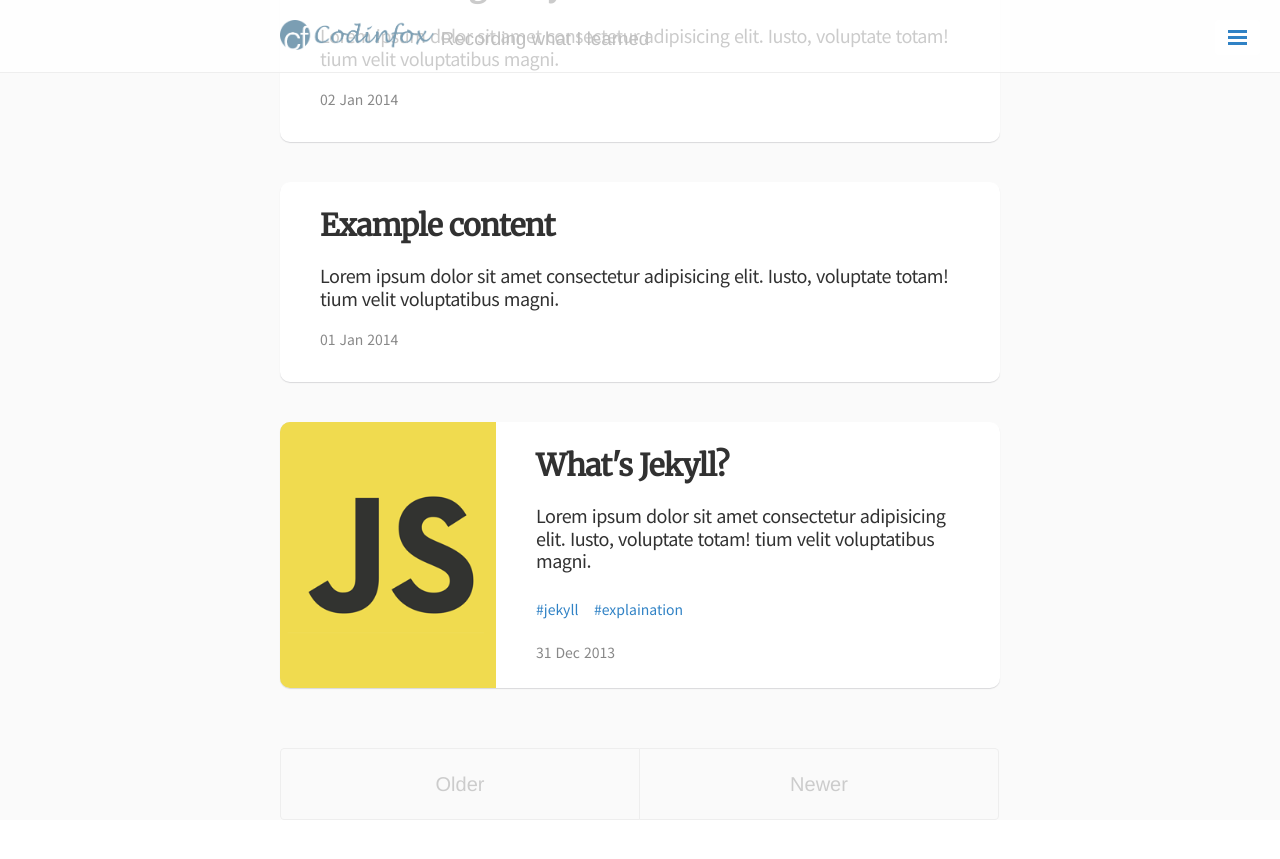
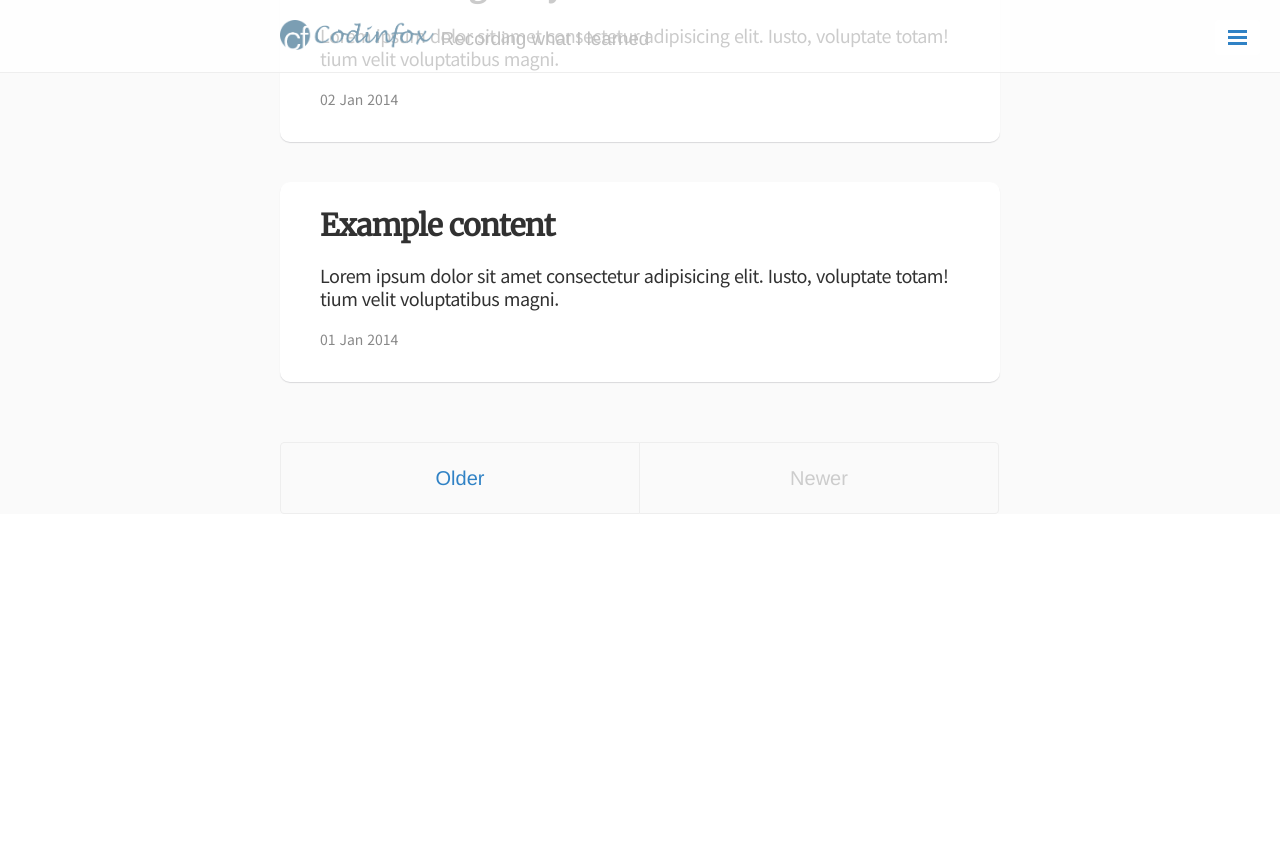
Before and after one commit to ImSejin/imsejin.github.io, a Jekyll site: the page built from index.html, in a window 1280 px wide and 900 px high, scrolled down 612 px. Shown: the top 859 px of the window. Built offline with Jekyll 4.4.1, drawn with Linux system fonts in a browser that asks for light colours; nearby versions of some CDN libraries; the list of posts is cut into pages by our own code; comment, search, counter and statistics services are not loaded; after the commit the page ends 1206 px from its top, so only the background shows below that.

Commit message:
Modify pagination

```diff
--- a/_config.yml
+++ b/_config.yml
@@ -12,8 +12,8 @@ version:              1.0.0
 #######################
 # Site Configurations #
 #######################
-paginate:             5                                     # The number of articles per page.
-paginate_path:        '/pages/page:num'                     # URI where it use the gained pagination.
+paginate:             3                                     # The number of articles per page.
+paginate_path:        '/pages/:num'                         # URI where it use the gained pagination.
 permalink:            '/articles/:categories/:title'        # It makes URI pretty by erasing file extension.
 relative_permalinks:  false                                 # It ensures article links from the index work properly.
 sass:
@@ -27,8 +27,8 @@ search:               true
 nav:
   Home:
     - '/'
-  Categories:
-    - '/categories/'                                        # The path of parent menu must be the first element of array.
+  Articles:
+    -                                                       # The path of parent menu must be the first element of array.
     - { Categories: '/pages/categories' }
     - { Tags: '/pages/tags' }
   About:
--- a/index.html
+++ b/index.html
@@ -6,9 +6,9 @@ title: Home
 <!-- Page header -->
 <h1 class="page-title" style="display:inline-block;">{{ page.title }}</h1>
 <!--
-    <div style="display:inline-block; margin-left: 0.5em;">
-        Browse by <a href="/blog/category/">Category</a> or <a href="/pages/tags">Tag</a>
-    </div>
+<div style="display:inline-block; margin-left: 0.5em;">
+    Browse by <a href="/blog/category/">Category</a> or <a href="/pages/tags">Tag</a>
+</div>
 -->
 
 <br/><br/>
@@ -16,9 +16,9 @@ title: Home
 <!-- Article list -->
 <div class="posts article-list">
     {%- comment -%}
-        /*
-         *
-         */
+    <!--
+
+    -->
     {%- endcomment -%}
     {%- assign the_number_of_articles = paginator.total_posts -%}
     {%- assign articles = paginator.posts -%}
@@ -112,15 +112,15 @@ title: Home
 
 <div class="pagination">
     {%- if paginator.next_page -%}
-    <a class="pagination-item older" href="/blog/page{{ paginator.next_page }}">Older</a>
+    <a class="pagination-item older" href="/pages/{{ paginator.next_page }}">Older</a>
     {%- else -%}
     <span class="pagination-item older">Older</span>
     {%- endif -%}
     {%- if paginator.previous_page -%}
         {%- if paginator.page == 2 -%}
-    <a class="pagination-item newer" href="/blog">Newer</a>
+    <a class="pagination-item newer" href="/">Newer</a>
         {%- else -%}
-    <a class="pagination-item newer" href="/blog/page{{ paginator.previous_page }}">Newer</a>
+    <a class="pagination-item newer" href="/pages/{{ paginator.previous_page }}">Newer</a>
         {%- endif -%}
     {%- else -%}
     <span class="pagination-item newer">Newer</span>
```
